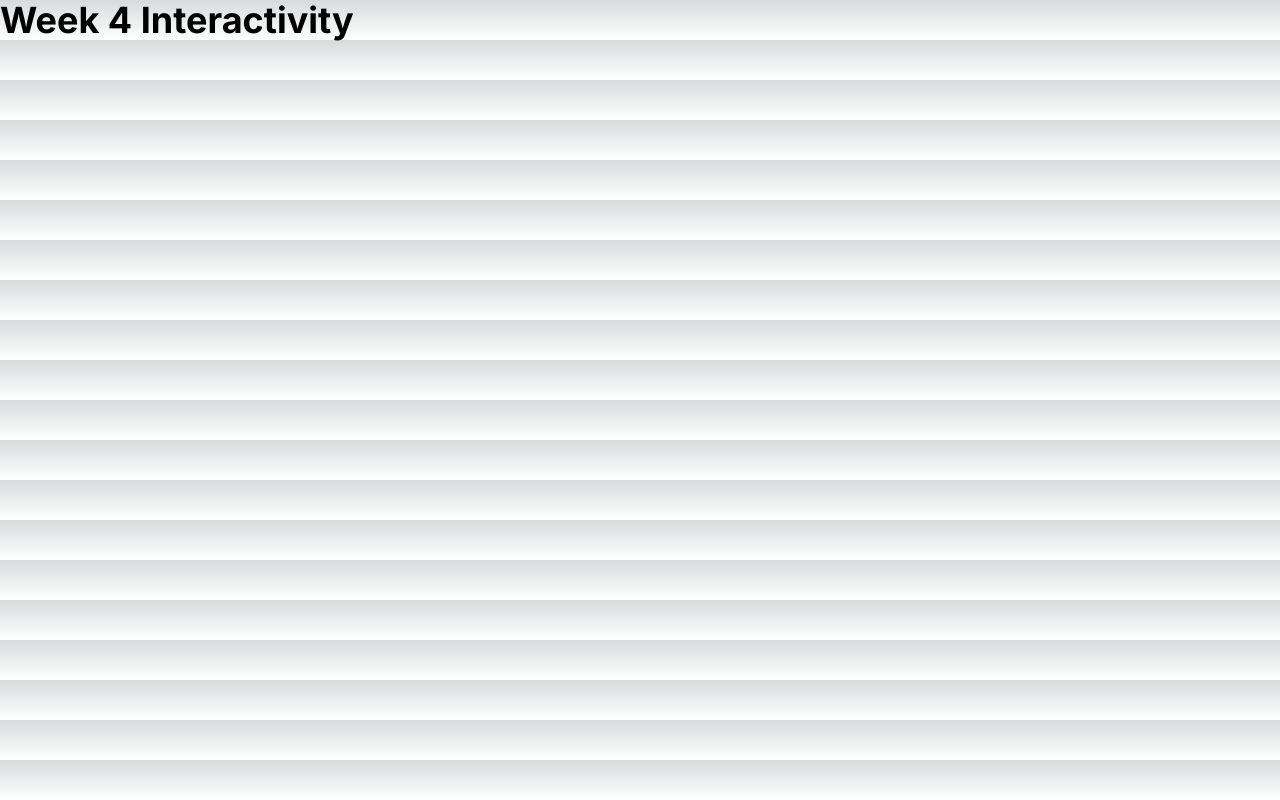
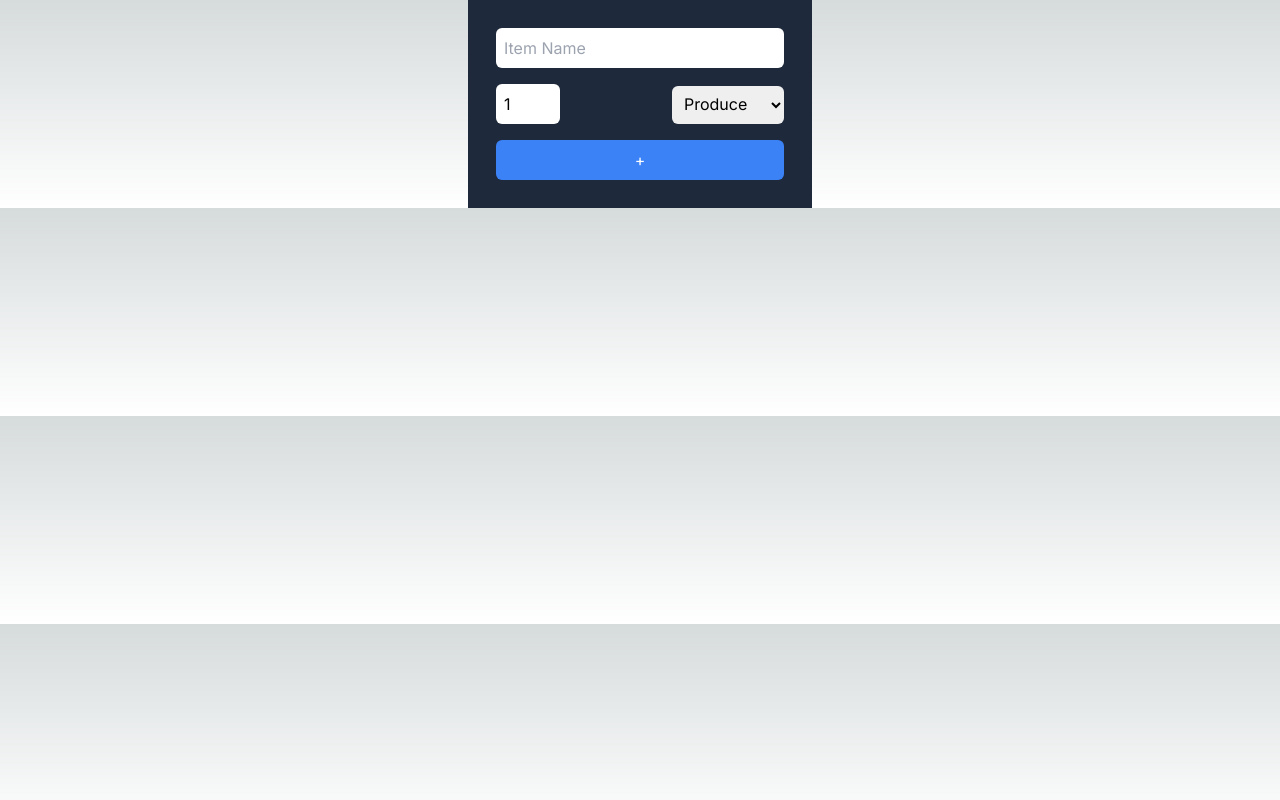
Before and after one commit to ShelynDM/cprg306-assignments, a Next.js app: page /week-4 in a window 1280 px wide. Built offline with nearby package versions, Linux system fonts and the light colour scheme.

Commit message:
week 4 final

```diff
--- a/app/week-4/new-item.js
+++ b/app/week-4/new-item.js
@@ -1,3 +1,78 @@
 "use client";
 
 import { useState } from "react";
+
+export default function NewItem() {
+    const [name, setName] = useState("");
+    const [quantity, setQuantity] = useState(1);
+    const [category, setCategory] = useState("Produce");
+
+    function handleChangeName(e) {
+        setName(e.target.value);
+    };
+    const handleSubmit = (e) => {
+        e.preventDefault();
+        const item = { name, quantity, category };
+        console.log("Name: ", name);
+        console.log("Quantity: ", quantity);
+        console.log("Category: ", category);
+        alert(JSON.stringify("Name: " + name + ", Quantity: " + quantity + ", Category: " + category));
+        setName("");
+        setQuantity(1);
+        setCategory("Produce");
+    };
+
+    return (
+        <div className="flex justify-center">
+            <form onSubmit={handleSubmit} className="p-5 bg-slate-800">
+                <div>
+                    <label>
+                        <input
+                            placeholder="Item Name"
+                            className="text-black rounded-md m-2 p-2 w-72"
+                            type="text"
+                            value={name}
+                            onChange={handleChangeName}
+                        />
+                    </label>
+                </div>
+                <div className="flex-auto flex-col space-x-24">
+                        <label>
+                            <input
+                                className="text-black rounded-md m-2 p-2 w-16"
+                                type="number"
+                                value={quantity}
+                                onChange={(e) => setQuantity(e.target.value)}
+                            />
+                        </label>
+                        <label>
+                            <select
+                                placeholder="Category"
+                                className="text-black rounded-md m-2 p-2 w-28"
+                                value={category}
+                                onChange={(e) => setCategory(e.target.value)}>
+                                    <option value disabled>Category</option>
+                                    <option value="Produce">Produce</option>
+                                    <option value="Dairy">Dairy</option>
+                                    <option value="Bakery">Bakery</option>
+                                    <option value="Meat">Meat</option>
+                                    <option value="Frozen Foods">Frozen Foods</option>
+                                    <option value="Canned Goods">Canned Goods</option>
+                                    <option value="Dry Goods">Dry Goods</option>
+                                    <option value="Beverages">Beverages</option>
+                                    <option value="Snacks">Snacks</option>
+                                    <option value="Household">Household</option>
+                                    <option value="Other">Other</option>
+                            </select>
+                        </label>
+                </div>
+                <button
+                        type="submit"
+                        className="bg-blue-500 text-white rounded-md m-2 p-2 hover:bg-blue-300 w-72"
+                    >
+                        +
+                    </button>
+            </form>
+        </div>
+    );
+}
--- a/app/week-4/page.js
+++ b/app/week-4/page.js
@@ -1,8 +1,8 @@
-
+import NewItem from "./new-item";
 export default function Page() {
     return (
       <main>
-        <h1 className="text-4xl font-bold">Week 4 Interactivity</h1>
+        <NewItem/>
       </main>
     );
   }
```
